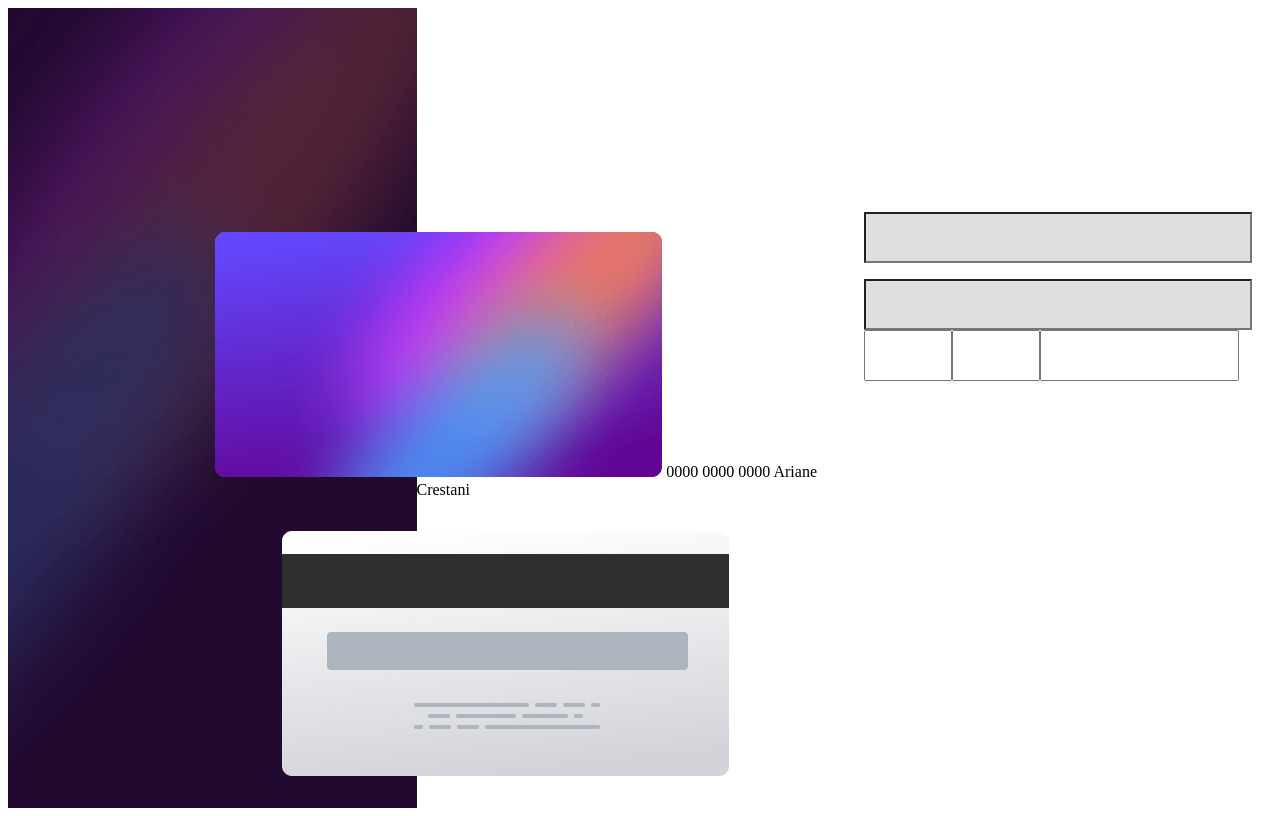
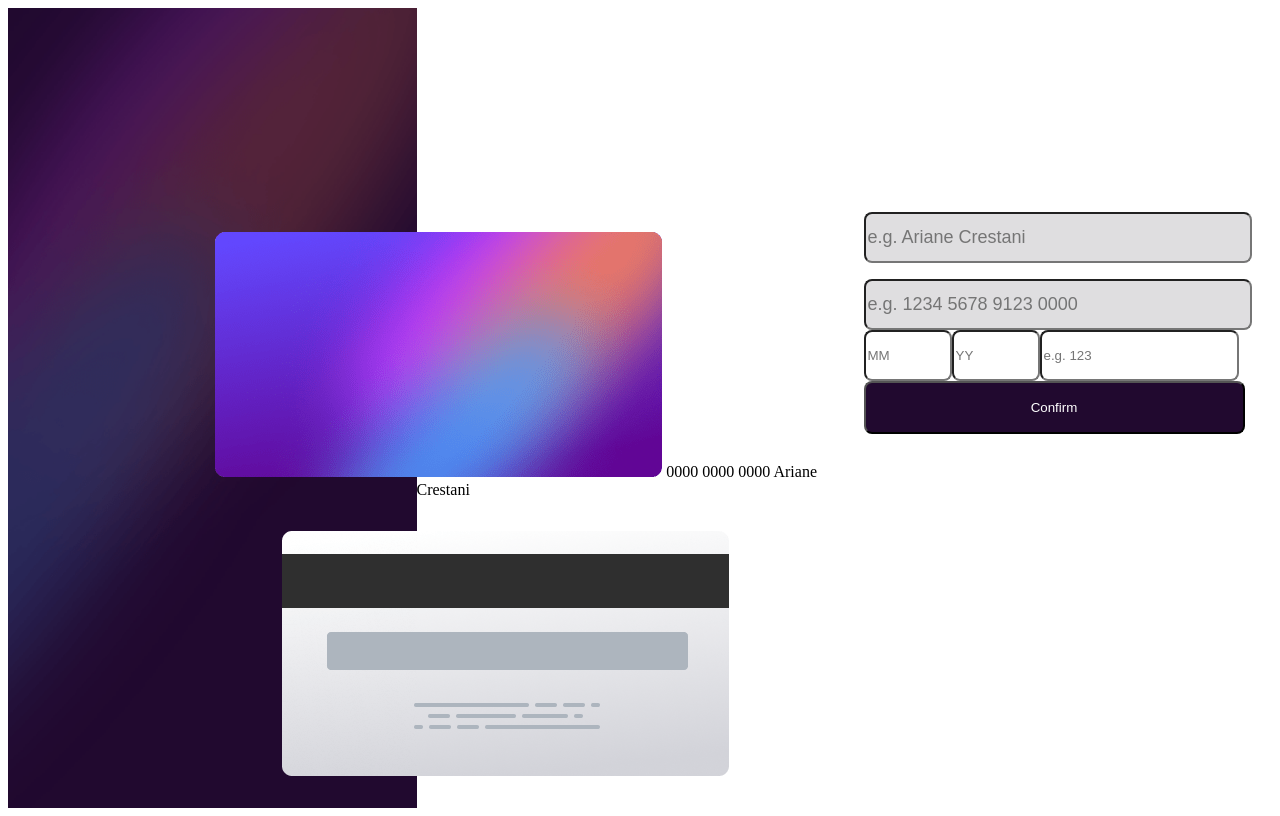
Before and after one commit to arianecrestani/interactive-card-details, a React (Create React App) app in the folder card-details-form/: page / in a window 1280 px wide. Built offline with nearby package versions, Linux system fonts and the light colour scheme.

Commit message:
update style

```diff
--- a/card-details-form/src/Components/Inputs.jsx
+++ b/card-details-form/src/Components/Inputs.jsx
@@ -6,37 +6,51 @@ export default function Inputs() {
     flex-direction: column;
     gap: 1rem;
     margin-top: 50%;
+
   `;
   const InputName = styled.input`
     width: 380px;
     height: 45px;
     top: 24px;
     background: #dfdee0;
+    border-radius: 8px;
+    font-style: normal;
+    font-weight: 500;
+    font-size: 18px;
   `;
   const InputNumber = styled(InputName)``;
 
   const InputDate = styled.input`
     width: 80px;
     height: 45px;
+    border-radius: 8px;
 
   `;
   const InputCvc = styled.input`
     width: 191px;
     height: 45px;
-    radius: 8px;
+    border-radius: 8px;
+  `;
+  const Button = styled.button`
+    width: 381px;
+    height: 53px;
+    border-radius: 8px;
+    background: #21092f;
+    color: #ffffff;
   `;
 
   return (
     <div>
       <Div>
-        <InputName />
-        <InputNumber />
+        <InputName placeholder="e.g. Ariane Crestani" />
+        <InputNumber placeholder="e.g. 1234 5678 9123 0000" />
       </Div>
       <div>
-        <InputDate />
-        <InputDate />
-        <InputCvc/>
+        <InputDate placeholder="MM" />
+        <InputDate placeholder="YY" />
+        <InputCvc placeholder="e.g. 123" />
       </div>
+      <Button>Confirm</Button>
     </div>
   );
 }
```
